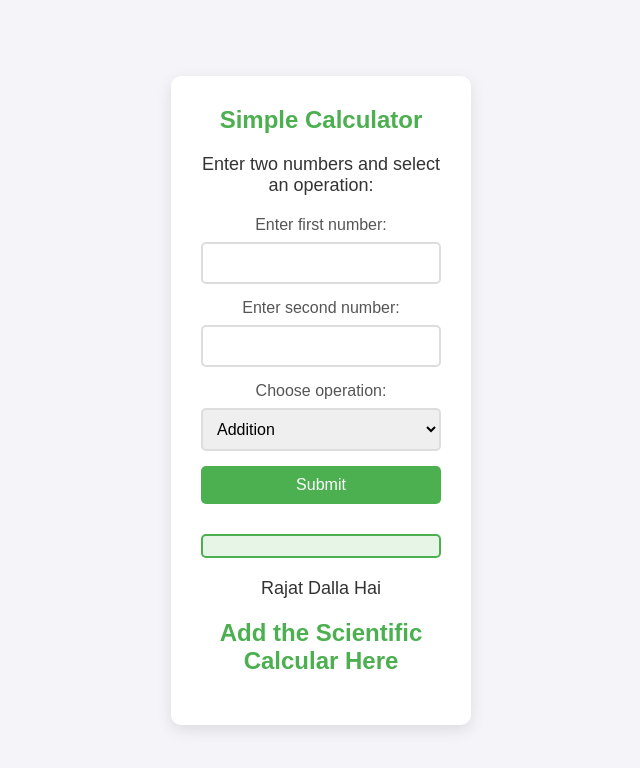
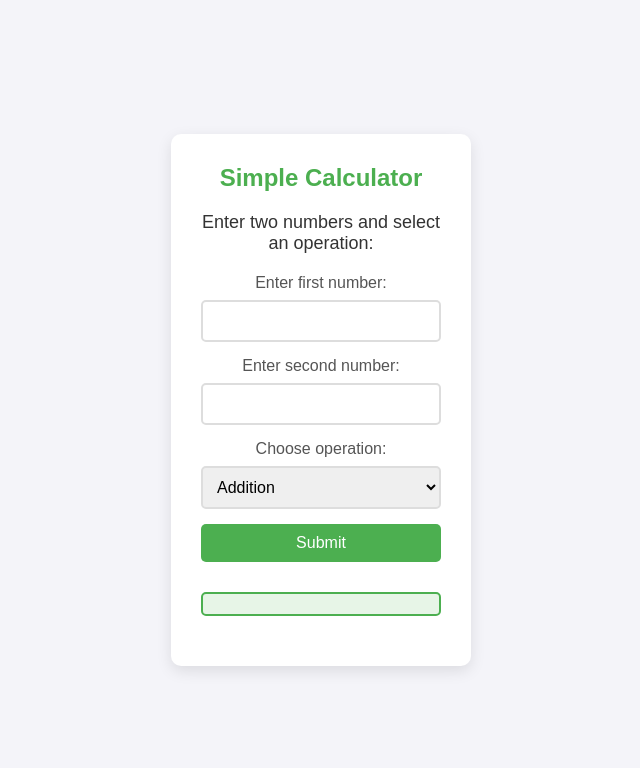
Before and after one commit to omsagvekar/basic-calculator-using-html-css-js, a plain HTML site: page index.html in a window 1280 px wide. Shown: the whole page, without its empty margins (319-959 px from the left). Drawn offline with Linux system fonts and the light colour scheme.

Commit message:
commit changes

```diff
--- a/index.html
+++ b/index.html
@@ -124,11 +124,6 @@
 
             <p id="result" class="result"></p>
             <p id="error" class="error"></p>
-
-	<div>
-		<p> Rajat Dalla Hai </p>
-		<h2> Add the Scientific Calcular Here </h2>
-	</div>
         </div>
 
         <script type="text/javascript">
```
